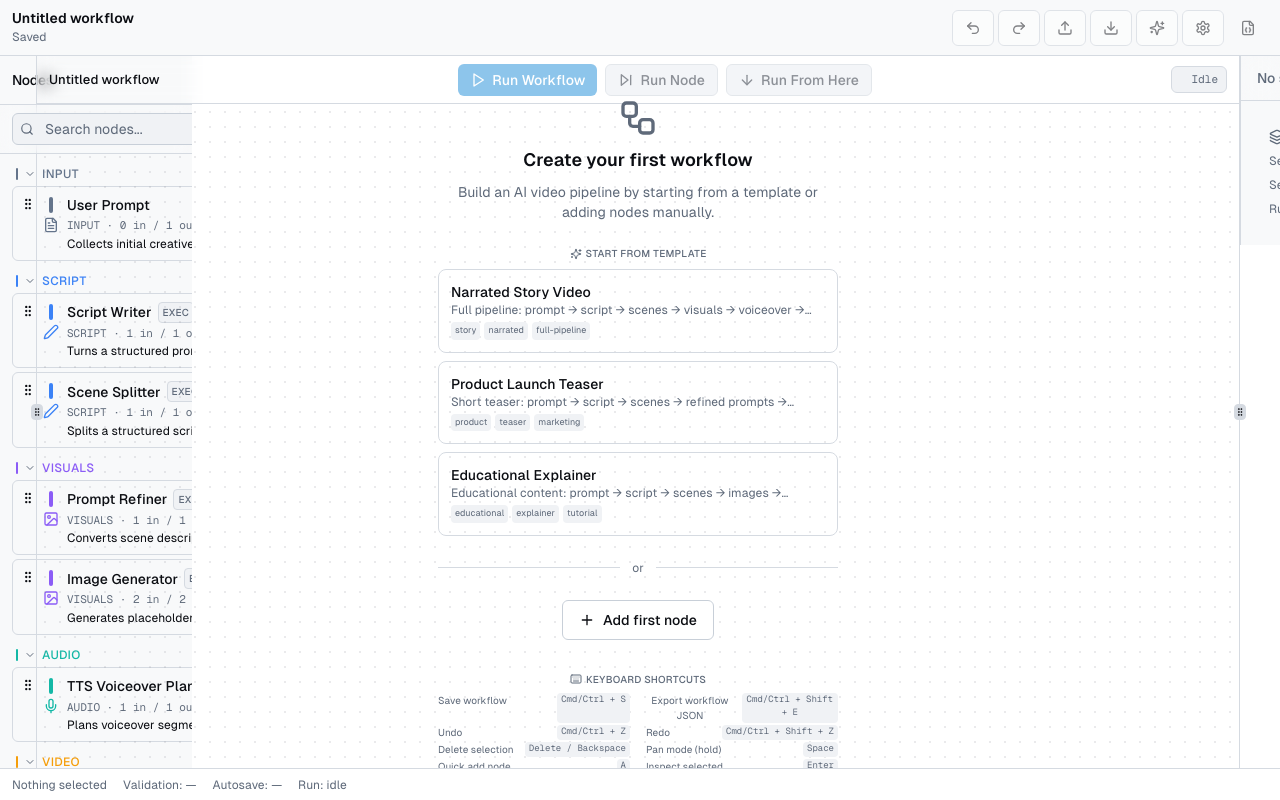
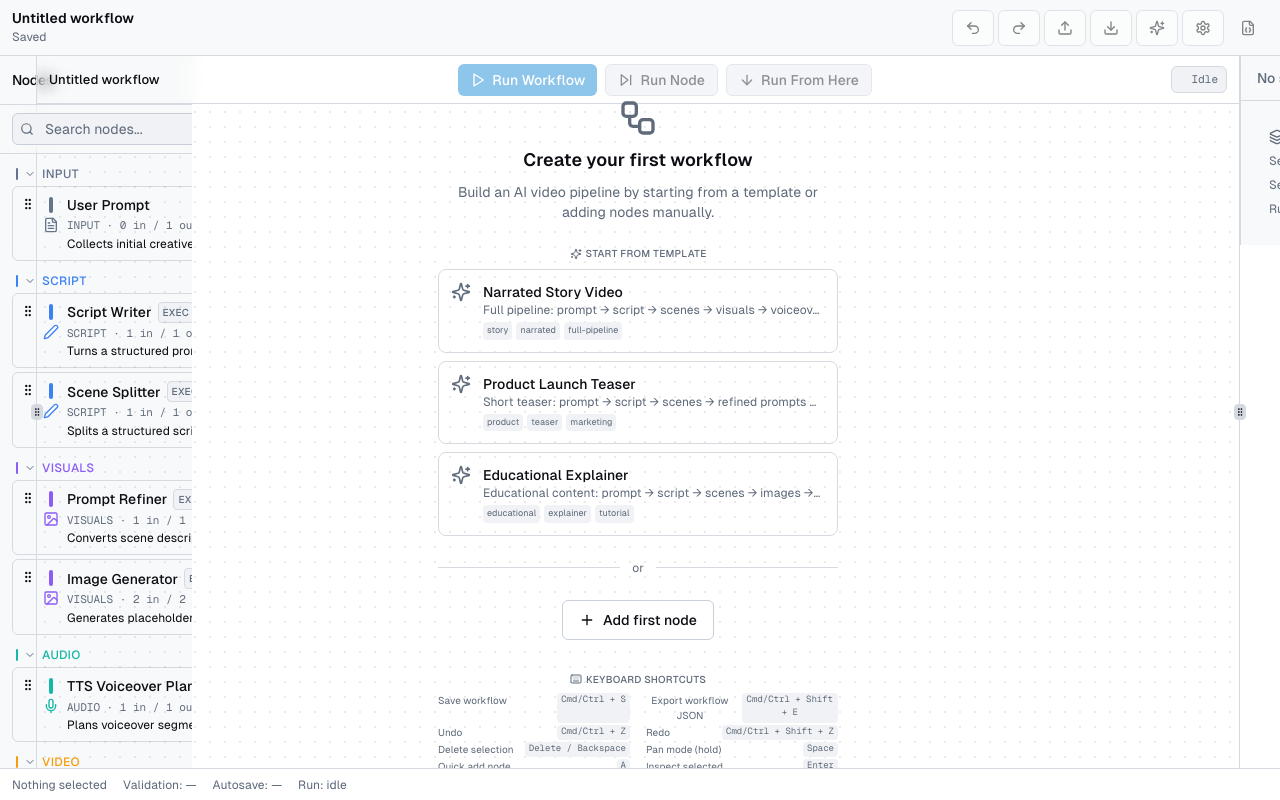
Before and after one commit to nguyenngocanh94/aimodel, a React (Vite) app: page / in a window 1280 px wide. Built offline with nearby package versions, Linux system fonts and the light colour scheme.

Commit message:
UI polish: Canvas empty state template cards with category-colored icons

```diff
--- a/src/features/canvas/components/canvas-empty-state.tsx
+++ b/src/features/canvas/components/canvas-empty-state.tsx
@@ -5,7 +5,7 @@
  * Per plan section 6.7
  */
 
-import { Workflow, Plus, Keyboard, Sparkles } from 'lucide-react'
+import { Workflow, Plus, Keyboard, Sparkles, Film, Megaphone, GraduationCap } from 'lucide-react'
 import { Button } from '@/shared/ui/button'
 import { builtInTemplates, type WorkflowTemplate } from '@/features/templates/built-in-templates'
 import { SHORTCUT_DEFINITIONS } from '@/features/canvas/hooks/use-canvas-shortcuts'
@@ -13,6 +13,13 @@ import { SHORTCUT_DEFINITIONS } from '@/features/canvas/hooks/use-canvas-shortcu
 interface CanvasEmptyStateProps {
   readonly onSelectTemplate?: (template: WorkflowTemplate) => void
   readonly onAddNode?: () => void
+}
+
+/** Template ID → icon and color mapping per design system */
+const templateIcons: Record<string, { icon: typeof Film; color: string }> = {
+  'marketing-clip': { icon: Film, color: 'text-node-video' },        // amber
+  'social-ad': { icon: Megaphone, color: 'text-node-visuals' },     // violet
+  'educational-explainer': { icon: GraduationCap, color: 'text-cyan-400' }, // cyan
 }
 
 export function CanvasEmptyState({ onSelectTemplate, onAddNode }: CanvasEmptyStateProps) {
@@ -40,14 +47,22 @@ export function CanvasEmptyState({ onSelectTemplate, onAddNode }: CanvasEmptySta
             Start from template
           </div>
           <div className="grid gap-2">
-            {builtInTemplates.map((template) => (
+            {builtInTemplates.map((template) => {
+              const iconConfig = templateIcons[template.id]
+              const Icon = iconConfig?.icon ?? Sparkles
+              const iconColor = iconConfig?.color ?? 'text-muted-foreground'
+
+              return (
                 <button
                   key={template.id}
-                className="flex items-start gap-3 rounded-lg border p-3 text-left hover:bg-muted/50 focus-visible:outline-none focus-visible:ring-2 focus-visible:ring-ring focus-visible:ring-offset-1 transition-colors"
+                  className="flex items-start gap-3 rounded-lg border border-border p-3 text-left hover:bg-muted/50 focus-visible:outline-none focus-visible:ring-2 focus-visible:ring-ring focus-visible:ring-offset-1 transition-colors"
                   onClick={() => onSelectTemplate?.(template)}
                   aria-label={`Start from template: ${template.name}`}
                   data-testid={`template-${template.id}`}
                 >
+                  <div className={`shrink-0 ${iconColor}`}>
+                    <Icon className="h-5 w-5" aria-hidden="true" />
+                  </div>
                   <div className="flex-1 min-w-0">
                     <div className="text-sm font-medium text-foreground">{template.name}</div>
                     <div className="text-xs text-muted-foreground line-clamp-1">
@@ -65,7 +80,8 @@ export function CanvasEmptyState({ onSelectTemplate, onAddNode }: CanvasEmptySta
                     </div>
                   </div>
                 </button>
-            ))}
+              )
+            })}
           </div>
         </div>
 
```
Lines whose indentation alone changed are shown as unchanged.
